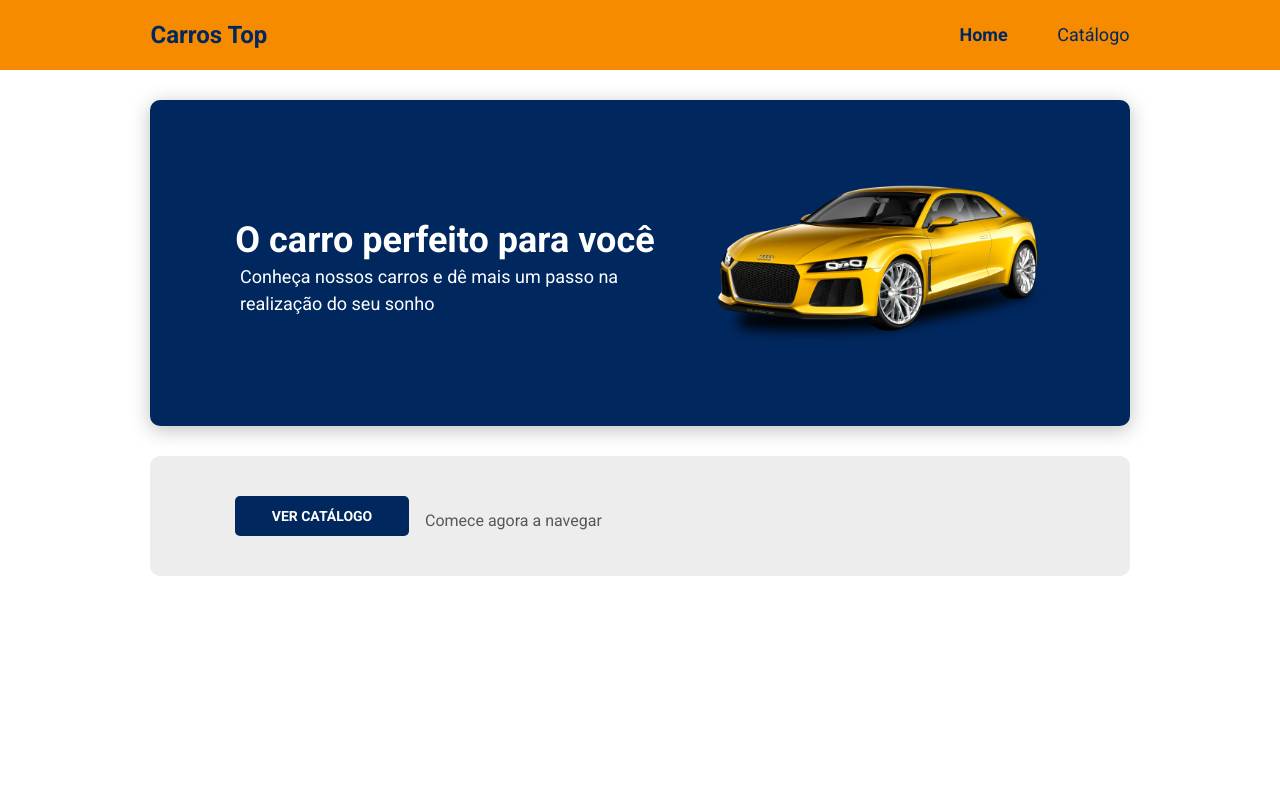
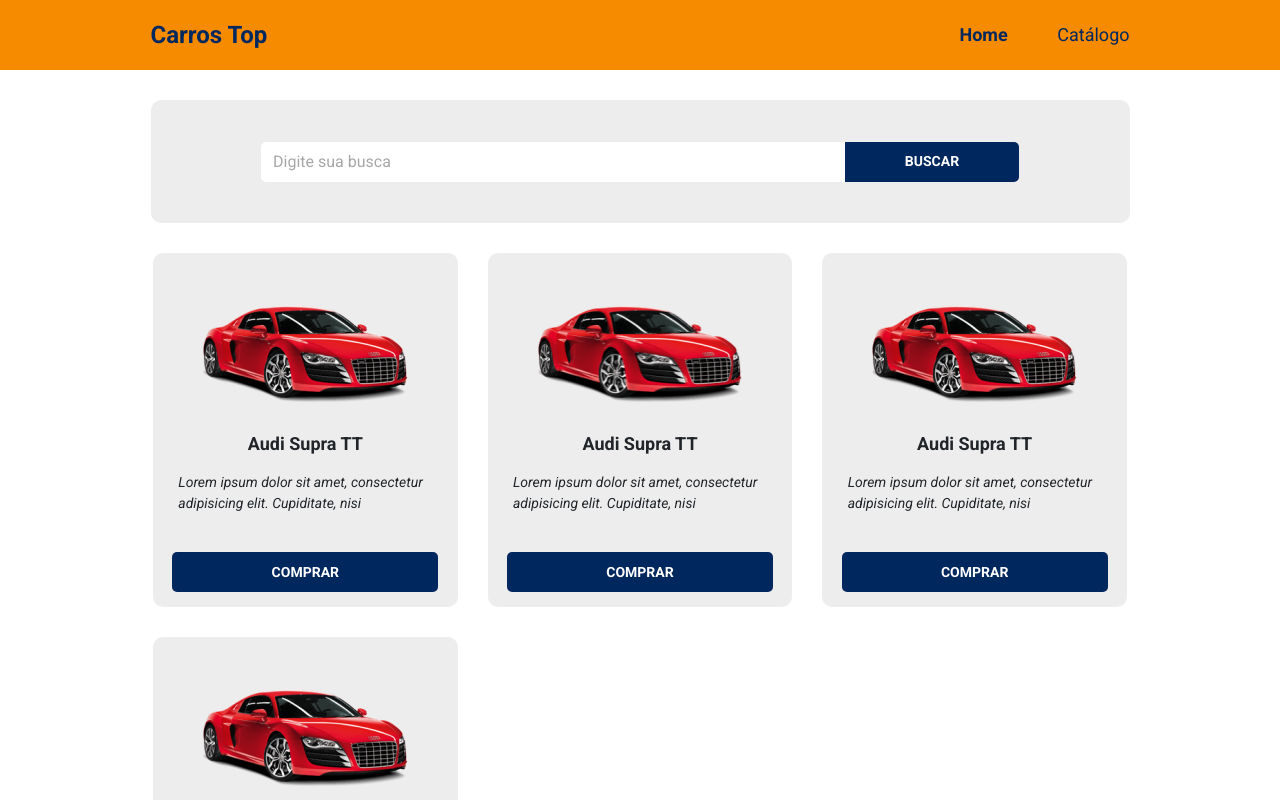
Before and after one commit to lucaasgevaerd/ds-carros-top, a React (Create React App) app: page / in a window 1280 px wide. Shown: the top 800 px of the page. Built offline with nearby package versions, Linux system fonts and the light colour scheme.

Commit message:
Catalog page and product card component created

```diff
--- a/src/App.tsx
+++ b/src/App.tsx
@@ -1,11 +1,13 @@
 import './assets/styles/custom.scss';
 import './App.css';
 import Home from './pages/Home';
+import Catalog from './pages/Catalog';
 
 function App() {
   return (
     <div>
-      <Home />
+      {/* <Home /> */}
+      <Catalog />
     </div>
   );
 }
--- a/src/assets/styles/custom.scss
+++ b/src/assets/styles/custom.scss
@@ -5,3 +5,63 @@
 $body-bg: #fff;
 
 @import '~bootstrap/scss/bootstrap.scss';
+
+$layout-breakpoint-x-small: 320px;
+$layout-breakpoint-small: 576px;
+$layout-breakpoint-medium: 768px;
+$layout-breakpoint-large: 992px;
+$layout-breakpoint-extra-large: 1280px;
+
+@media (min-width: $layout-breakpoint-x-small) {
+  .container {
+    width: 100%;
+    padding-right: var(--bs-gutter-x, 0.625rem);
+    padding-left: var(--bs-gutter-x, 0.625rem);
+  }
+}
+
+@media (min-width: $layout-breakpoint-small) {
+  .container {
+    width: 100%;
+    padding-right: var(--bs-gutter-x, 0rem);
+    padding-left: var(--bs-gutter-x, 0rem);
+  }
+
+  .row {
+    margin-right: calc(0 * var(--bs-gutter-x));
+    margin-left: calc(0 * var(--bs-gutter-x));
+  }
+
+  .row > * {
+    padding-right: calc(var(--bs-gutter-x) * 0);
+    padding-left: calc(var(--bs-gutter-x) * 0);
+  }
+
+  .container {
+    min-width: 556px;
+  }
+}
+
+
+@media (min-width: $layout-breakpoint-medium) {
+  .container {
+      min-width: 758px;
+  }
+}
+
+@media (min-width: $layout-breakpoint-large) {
+  .container {
+      width: 962px;
+  }
+
+  .row {
+    margin-right: calc(-.5 * var(--bs-gutter-x));
+    margin-left: calc(-.5 * var(--bs-gutter-x));
+  }
+}
+
+@media (min-width: $layout-breakpoint-extra-large) {
+  .container {
+      width: 980px;
+  }
+}
--- /dev/null
+++ b/src/components/ProductCard/index.tsx
@@ -0,0 +1,27 @@
+import './styles.css';
+
+import CarCard from '../../assets/images/car-card.png';
+import Button from '../Button';
+
+
+const ProductCard = () => {
+  return (
+    <div className="product-card-container">
+      <div className="card-top-container">
+        <img src={CarCard} alt="Nome do produto" />
+      </div>
+      <div>
+        <div className="card-botton-container">
+          <h6>Audi Supra TT</h6>
+          <p>
+            Lorem ipsum dolor sit amet, consectetur adipisicing elit.
+            Cupiditate, nisi
+          </p>
+          <Button className="button-buy" text="COMPRAR" />
+        </div>
+      </div>
+    </div>
+  );
+};
+
+export default ProductCard;
--- /dev/null
+++ b/src/components/ProductCard/styles.css
@@ -0,0 +1,113 @@
+.product-card-container {
+    display: flex;
+    flex-direction: column;
+    align-items: center;
+    background-color: #ededed;
+    border-radius: 10px;
+    padding: 15px 0;
+    margin-bottom: 20px;
+}
+
+.card-top-container img {
+    width: 220.72px;
+}
+
+.card-botton-container {
+    display: flex;
+    flex-direction: column;
+    align-items: center;
+    width: 257px;
+}
+
+.card-botton-container h6 {
+    font-size: 18px;
+    margin-bottom: 15px;
+}
+
+.card-botton-container p {
+    font-style: italic;
+    font-size: 14px;
+    width: 257px;
+    padding-left: 5px;
+    margin-bottom: 38px;
+}
+
+.button-buy {
+    width: 257px;
+}
+
+@media (min-width: 576px) {
+
+    .product-card-container {
+        margin: 0 10px 30px 10px;
+    }
+
+    .card-botton-container {
+        width: 220px;
+    }
+
+    .card-botton-container h6 {
+        margin-bottom: 18px;
+    }
+
+    .card-botton-container p {
+        font-size: 12px;
+        width: 220px;
+    }
+
+    .button-buy {
+        width: 220px;
+    }
+}
+
+@media (min-width: 768px) {
+
+
+    .product-card-container {
+        margin: 0 15px 30px 15px;
+    }
+
+    .card-botton-container {
+        width: 307px;
+    }
+
+    .card-botton-container p {
+        font-size: 14px;
+        width: 307px;
+    }
+
+    .button-buy {
+        width: 307px;
+    }
+}
+
+@media (min-width: 992px) {
+
+    .card-botton-container {
+        width: 260px;
+    }
+
+    .card-botton-container p {
+        font-size: 14px;
+        width: 257px;
+    }
+
+    .button-buy {
+        width: 257px;
+    }
+}
+
+@media (min-width: 992px) {
+
+    .card-botton-container {
+        width: 266px;
+    }
+
+    .card-botton-container p {
+        width: 264px;
+    }
+
+    .button-buy {
+        width: 266px;
+    }
+}
--- /dev/null
+++ b/src/pages/Catalog/index.tsx
@@ -0,0 +1,51 @@
+import Button from '../../components/Button';
+import Navbar from '../../components/Navbar';
+import ProductCard from '../../components/ProductCard';
+import './styles.css';
+
+const Catalog = () => {
+
+  return (
+    <>
+    <Navbar />
+      <main>
+        <section id="form-section" className="form-container">
+          <div className="form-card">
+            <form action="" className="search">
+              <label form="search"></label>
+              <input
+                className="field-search"
+                type="text"
+                id="search"
+                placeholder="Digite sua busca"
+              />
+            </form>
+            <div>
+              <Button className="button-search" text="BUSCAR"/>
+            </div>
+          </div>
+        </section>
+        <section id="cards-section">
+          <div className="container">
+            <div className="row">
+              <div className="col-sm-6 col-lg-4">
+                <ProductCard />
+              </div>
+              <div className="col-sm-6 col-lg-4">
+                <ProductCard />
+              </div>
+              <div className="col-sm-6 col-lg-4">
+                <ProductCard />
+              </div>
+              <div className="col-sm-6 col-lg-4">
+                <ProductCard />
+              </div>
+            </div>
+          </div>
+        </section>
+      </main>
+    </>
+  );
+};
+
+export default Catalog;
--- /dev/null
+++ b/src/pages/Catalog/styles.css
@@ -0,0 +1,92 @@
+.form-container {
+  display: flex;
+  justify-content: center;
+  padding: 90px 10px 0 10px;
+}
+
+.form-card {
+  display: flex;
+  justify-content: center;
+  align-items: center;
+  background-color: #ededed;
+  height: 86px;
+  border-radius: 10px;
+  padding: 0 20px;
+  width: 100%;
+}
+
+.field-search {
+  border: none;
+  padding: 12px;
+  height: 40px;
+  min-width: 199px;
+  border-radius: 5px 0 0 5px;
+}
+
+.field-search::placeholder {
+  color: #a7a7a7;
+}
+
+.field-search:focus {
+  outline: none;
+  border: 2px solid #7b97be;
+}
+
+.button-search {
+  width: 77px;
+  border-radius: 0 5px 5px 0;
+}
+
+.container {
+  padding-top: 20px;
+}
+
+@media (min-width: 576px) {
+  .form-container {
+    padding: 100px 20px 0 20px;
+  }
+
+  .form-card {
+    height: 123px;
+    width: 536px;
+  }
+
+  .field-search {
+    min-width: 320px;
+  }
+
+  .button-search {
+    width: 174px;
+  }
+
+  .container {
+    padding-top: 30px;
+  }
+}
+
+@media (min-width: 768px) {
+  .form-card {
+    width: 728px;
+  }
+
+  .field-search {
+    min-width: 516px;
+  }
+}
+
+@media (min-width: 992px) {
+  .form-card {
+    padding: 0 0;
+    width: 952px;
+  }
+
+  .field-search {
+    min-width: 584px;
+  }
+}
+
+@media (min-width: 1280px) {
+  .form-card {
+    width: 979px;
+  }
+}
```
